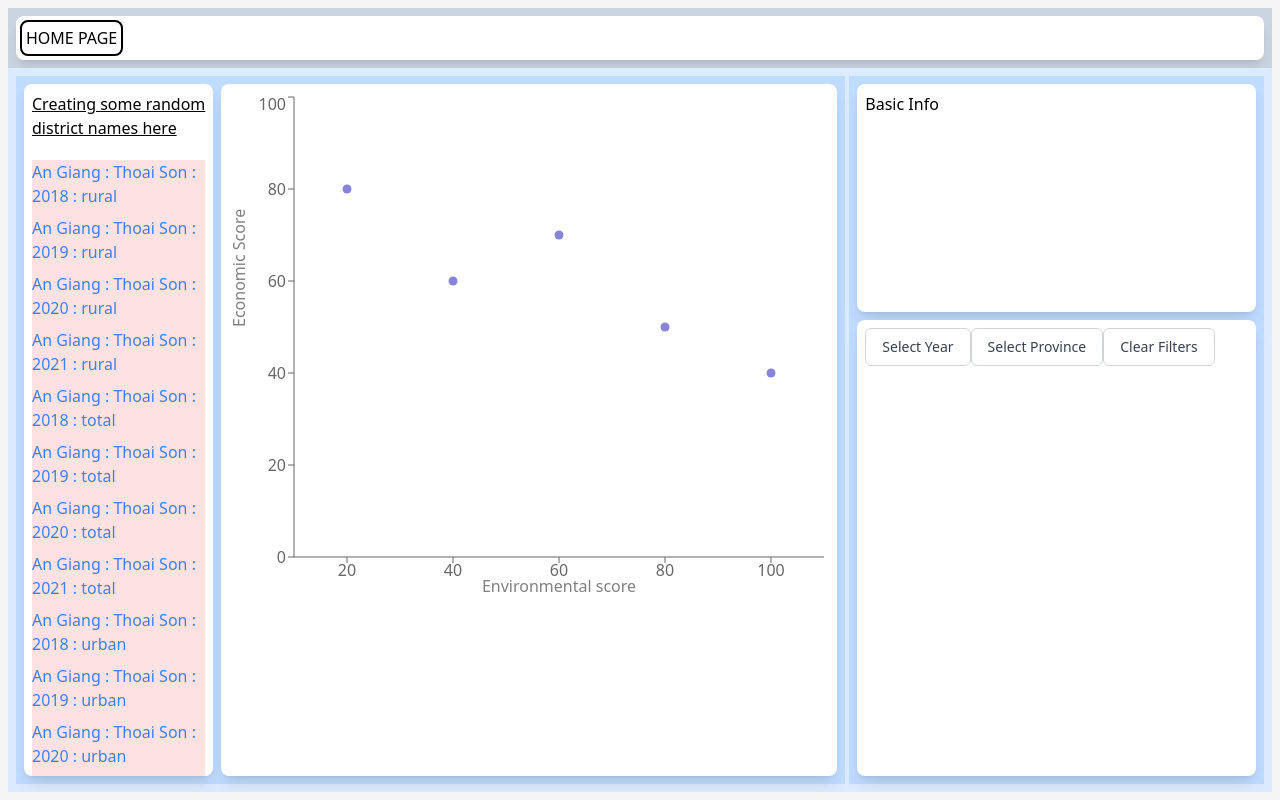
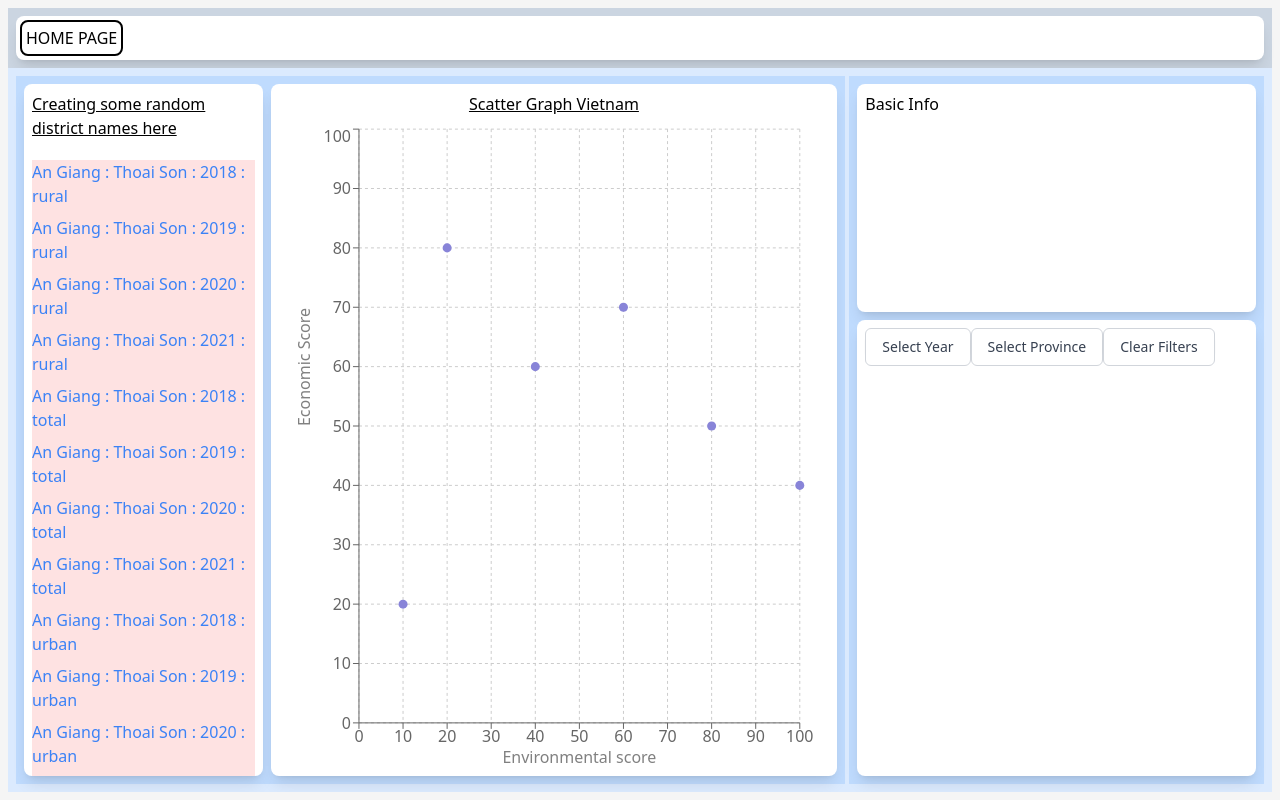
Before and after one commit to RobJJ/bdo-playground, a React (Create React App) app: page / in a window 1280 px wide. Built offline with nearby package versions, Linux system fonts and the light colour scheme.

Commit message:
Styled and fixed the scatter graph initial problems

```diff
--- a/src/Components/HomePageComponents/HomePageScatterGraph-component.jsx
+++ b/src/Components/HomePageComponents/HomePageScatterGraph-component.jsx
@@ -1,35 +1,65 @@
 import React from "react";
-import { ScatterChart, Scatter, XAxis, YAxis, Tooltip, Label } from "recharts";
+import {
+  ScatterChart,
+  Scatter,
+  XAxis,
+  YAxis,
+  Tooltip,
+  CartesianGrid,
+  ResponsiveContainer,
+} from "recharts";
 
 const data = [
-  { x: 20, y: 80 },
-  { x: 40, y: 60 },
-  { x: 60, y: 70 },
-  { x: 80, y: 50 },
-  { x: 100, y: 40 },
+  { x: 10, y: 20, z: "boob" },
+  { x: 20, y: 80, z: "qq" },
+  { x: 40, y: 60, z: "ww" },
+  { x: 60, y: 70, z: "ee" },
+  { x: 80, y: 50, z: "rr" },
+  { x: 100, y: 40, z: "tt" },
 ];
 
 const ScatterGraph = () => {
   return (
-    <ScatterChart width={600} height={500} data={data}>
+    <div className="flex flex-col gap-2 h-full w-full items-center">
+      <h2 className="underline">Scatter Graph Vietnam</h2>
+
+      <ResponsiveContainer className="w-full h-full">
+        <ScatterChart
+          data={data}
+          margin={{
+            top: 5,
+            right: 30,
+            left: 20,
+            bottom: 15,
+          }}
+        >
+          <CartesianGrid strokeDasharray="3 3" />
           <XAxis
-        dataKey="x"
             label={{
               value: "Environmental score",
               position: "insideBottom",
-          offset: -5,
+              offset: -10,
             }}
+            type="number"
+            dataKey="x"
+            ticks={[0, 10, 20, 30, 40, 50, 60, 70, 80, 90, 100]}
           />
 
           <YAxis
-        label={{ value: "Economic Score", angle: -90, position: "insideLeft" }}
+            label={{
+              value: "Economic Score",
+              angle: -90,
+              position: "insideLeft",
+            }}
             dataKey="y"
-        ticks={[0, 20, 40, 60, 80, 100]}
+            ticks={[0, 10, 20, 30, 40, 50, 60, 70, 80, 90, 100]}
           />
 
           <Tooltip />
-      <Scatter dataKey="y" fill="#8884d8" />
+          <Scatter fill="#8884d8" />
         </ScatterChart>
+      </ResponsiveContainer>
+    </div>
   );
 };
 
```
Lines whose indentation alone changed are shown as unchanged.
